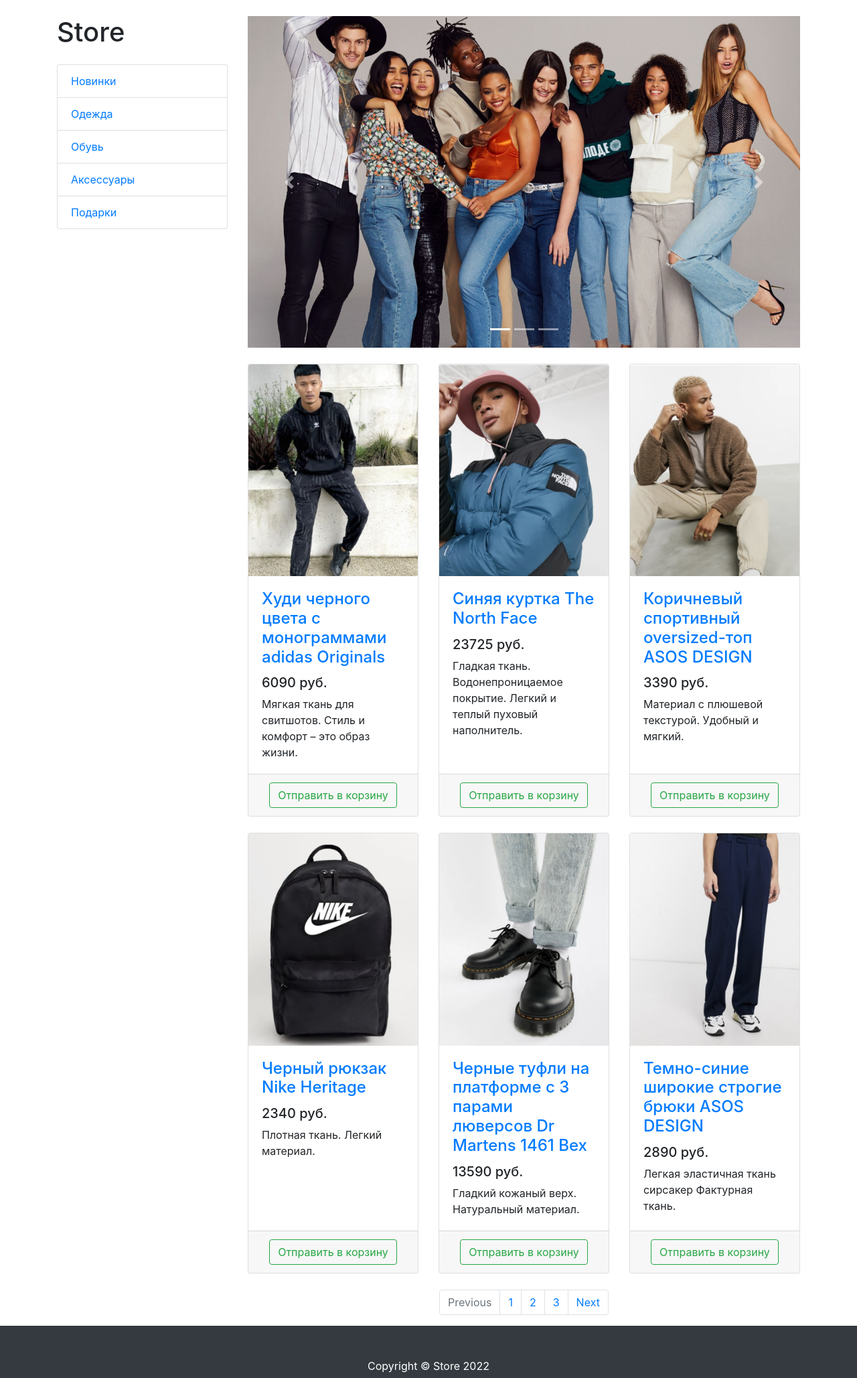
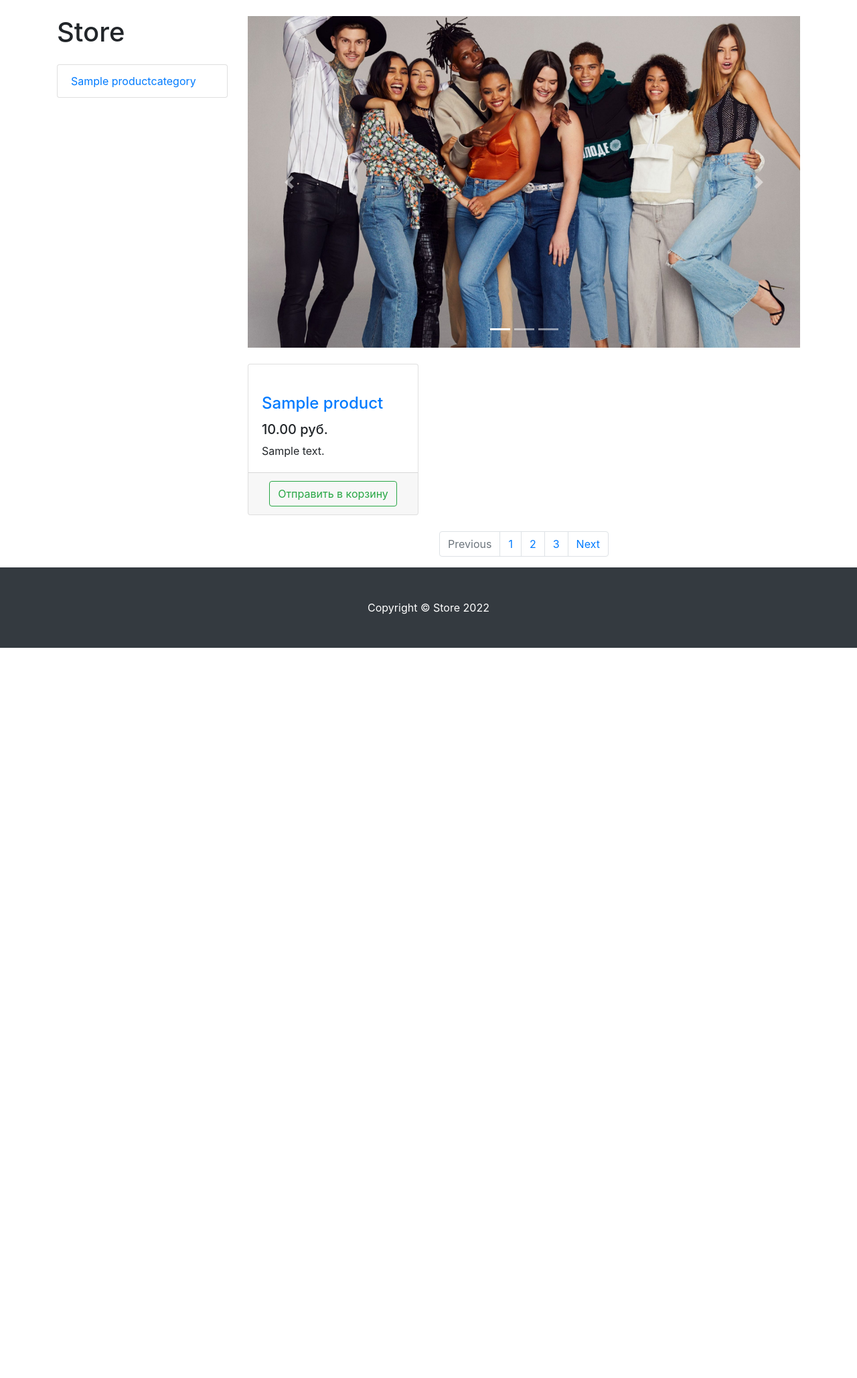
Before and after one commit to dima9209/store, a Django app: page /products/ in a window 1280 px wide. Shown: the part 56-2113 px from the top of the page at 67% size. After the commit the page ends 1023 px from the top, so only its background shows below. Run offline with Django 5.2, Linux system fonts and the light colour scheme; tables that the repository leaves empty hold one stand-in row (values such as "Sample post"); some libraries are stand-ins or nearby versions.

Commit message:
Подключение базы данных к html шаблонам

```diff
--- a/products/templates/products.html
+++ b/products/templates/products.html
@@ -14,11 +14,9 @@
 
                 <h1 class="my-4">Store</h1>
                 <div class="list-group">
-                    <a href="#" class="list-group-item">Новинки</a>
-                    <a href="#" class="list-group-item">Одежда</a>
-                    <a href="#" class="list-group-item">Обувь</a>
-                    <a href="#" class="list-group-item">Аксессуары</a>
-                    <a href="#" class="list-group-item">Подарки</a>
+                    {% for category in categories %}
+                        <a href="#" class="list-group-item">{{ category.name }}</a>
+                    {% endfor %}
                 </div>
 
             </div>
@@ -59,7 +57,7 @@
                             <div class="card h-100">
                                 <a href="#">
                                     <img class="card-img-top"
-                                         src="{{ product.image }}"
+                                         src="{{...}}"
                                          alt="">
                                 </a>
                                 <div class="card-body">
--- a/products/views.py
+++ b/products/views.py
@@ -1,4 +1,5 @@
 from django.shortcuts import render
+from products.models import ProductCategory, Product
 
 
 def index(request):
@@ -11,43 +12,7 @@ def index(request):
 def products(request):
     context = {
         'title': 'Store - Каталог',
-        'products': [
-            {
-                'name': 'Худи черного цвета с монограммами adidas Originals',
-                'image': '/static/vendor/img/products/Adidas-hoodie.png',
-                'price': 6090,
-                'description': 'Мягкая ткань для свитшотов. Стиль и комфорт – это образ жизни.'
-            },
-            {
-                'name': 'Синяя куртка The North Face',
-                'image': '/static/vendor/img/products/Blue-jacket-The-North-Face.png',
-                'price': 23725,
-                'description': 'Гладкая ткань. Водонепроницаемое покрытие. Легкий и теплый пуховый наполнитель.'
-            },
-            {
-                'name': 'Коричневый спортивный oversized-топ ASOS DESIGN',
-                'image': '/static/vendor/img/products/Brown-sports-oversized-top-ASOS-DESIGN.png',
-                'price': 3390,
-                'description': 'Материал с плюшевой текстурой. Удобный и мягкий.'
-            },
-            {
-                'name': 'Черный рюкзак Nike Heritage',
-                'image': '/static/vendor/img/products/Black-Nike-Heritage-backpack.png',
-                'price': 2340,
-                'description': 'Плотная ткань. Легкий материал.'
-            },
-            {
-                'name': 'Черные туфли на платформе с 3 парами люверсов Dr Martens 1461 Bex',
-                'image': '/static/vendor/img/products/Black-Dr-Martens-shoes.png',
-                'price': 13590,
-                'description': 'Гладкий кожаный верх. Натуральный материал.'
-            },
-            {
-                'name': 'Темно-синие широкие строгие брюки ASOS DESIGN',
-                'image': '/static/vendor/img/products/Dark-blue-wide-leg-ASOs-DESIGN-trousers.png',
-                'price': 2890,
-                'description': 'Легкая эластичная ткань сирсакер Фактурная ткань.'
-            }
-        ]
+        'products': Product.objects.all(),
+        'categories': ProductCategory.objects.all()
     }
     return render(request, 'products.html', context)
```
